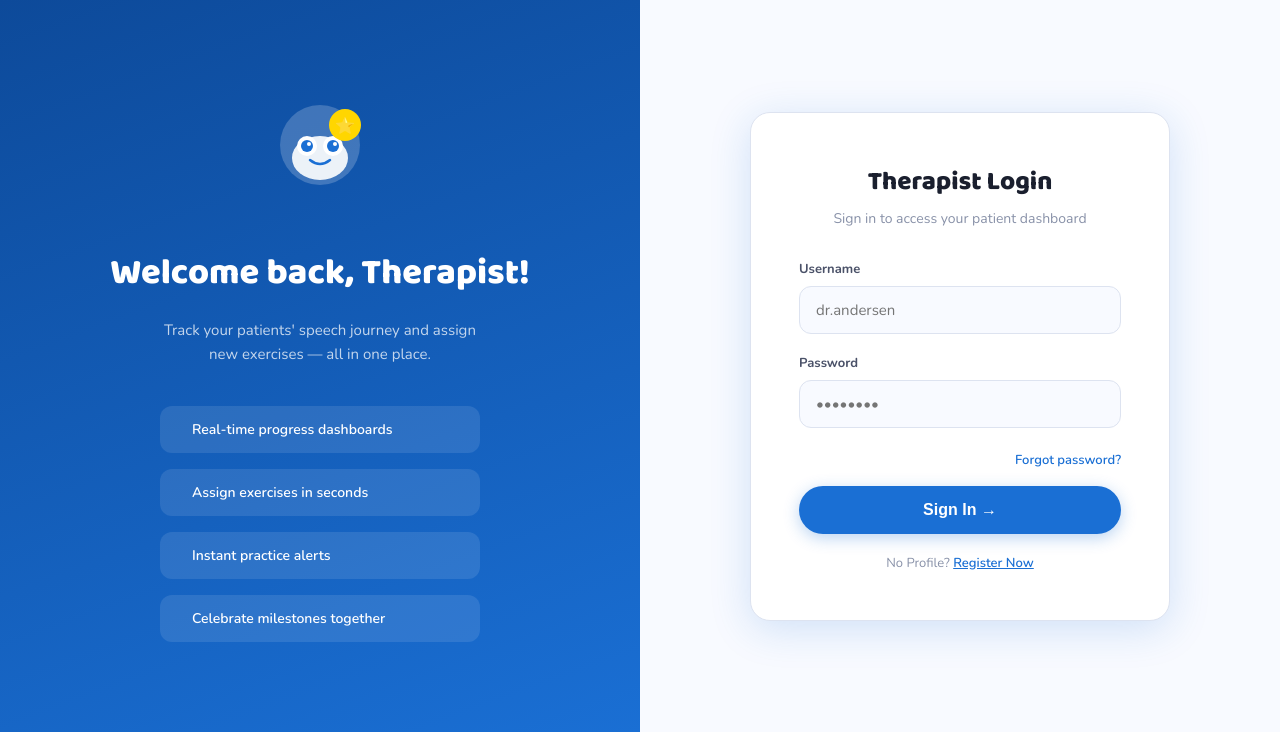
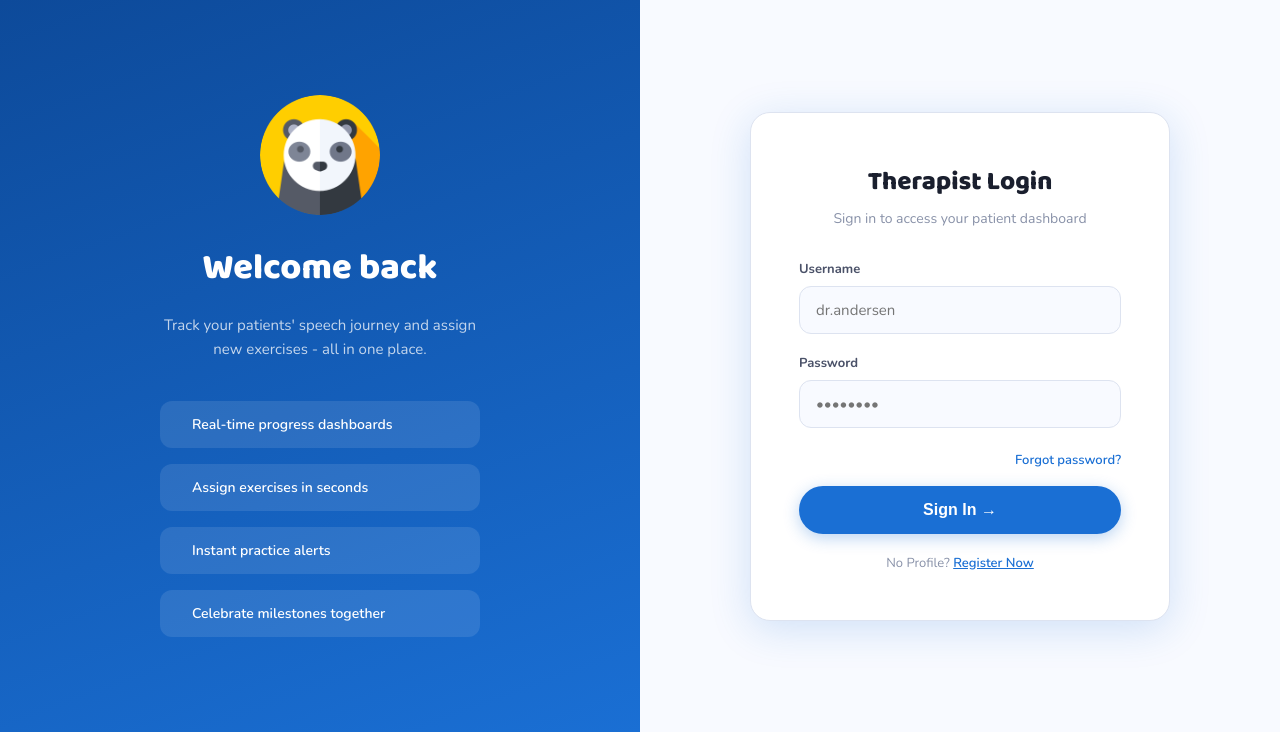
Before and after one commit to Ignat40/Bachelor-Thesis, a Django app: page /accounts/login/ in a window 1280 px wide. Shown: the part 68-800 px from the top of the page. Run offline with Django 5.2, Linux system fonts and the light colour scheme.

Commit message:
Update avatar logo

```diff
--- a/DjangoClient/backend/accounts/templates/accounts/login.html
+++ b/DjangoClient/backend/accounts/templates/accounts/login.html
@@ -1,26 +1,15 @@
 {% extends "base.html" %}
+{% load static %}
 
 {% block title %}Therapist Login{% endblock %}
 
 {% block content %}
 <div id="page-login" class="page active">
-  <div class="login-page">
+    <div class="login-page">
     <div class="login-left">
-      <svg width="120" height="130" viewBox="0 0 120 130" fill="none" style="margin-bottom:24px" aria-hidden="true">
-        <circle cx="60" cy="55" r="40" fill="rgba(255,255,255,0.2)"/>
-        <ellipse cx="60" cy="68" rx="28" ry="22" fill="white" opacity=".9"/>
-        <circle cx="47" cy="56" r="10" fill="white"/>
-        <circle cx="73" cy="56" r="10" fill="white"/>
-        <circle cx="47" cy="56" r="6" fill="#1A6FD4"/>
-        <circle cx="73" cy="56" r="6" fill="#1A6FD4"/>
-        <circle cx="49" cy="54" r="2" fill="white"/>
-        <circle cx="75" cy="54" r="2" fill="white"/>
-        <path d="M50 70 Q60 78 70 70" stroke="#1A6FD4" stroke-width="2.5" fill="none" stroke-linecap="round"/>
-        <circle cx="85" cy="35" r="16" fill="#FFD600"/>
-        <text x="85" y="41" text-anchor="middle" font-size="16" fill="#1A1F2E">⭐</text>
-      </svg>
-      <h2>Welcome back, Therapist!</h2>
-      <p>Track your patients' speech journey and assign new exercises — all in one place.</p>
+      <img class="login-panda" src="{% static 'panda.png' %}" alt="" aria-hidden="true" />
+      <h2>Welcome back</h2>
+      <p>Track your patients' speech journey and assign new exercises - all in one place.</p>
       <div class="login-features">
         <div class="login-feat">
           <span class="login-feat-icon"></span>
--- a/DjangoClient/backend/static/css/style.css
+++ b/DjangoClient/backend/static/css/style.css
@@ -736,6 +736,14 @@ footer p {
 .login-logo .logo-text span {
   color: var(--yellow-dark);
 }
+.login-panda {
+  width: 120px;
+  height: 120px;
+  border-radius: 50%;
+  display: block;
+  margin-bottom: 24px;
+  object-fit: cover;
+}
 .login-card h2 {
   font-family: var(--ff-display);
   font-size: 26px;
```
